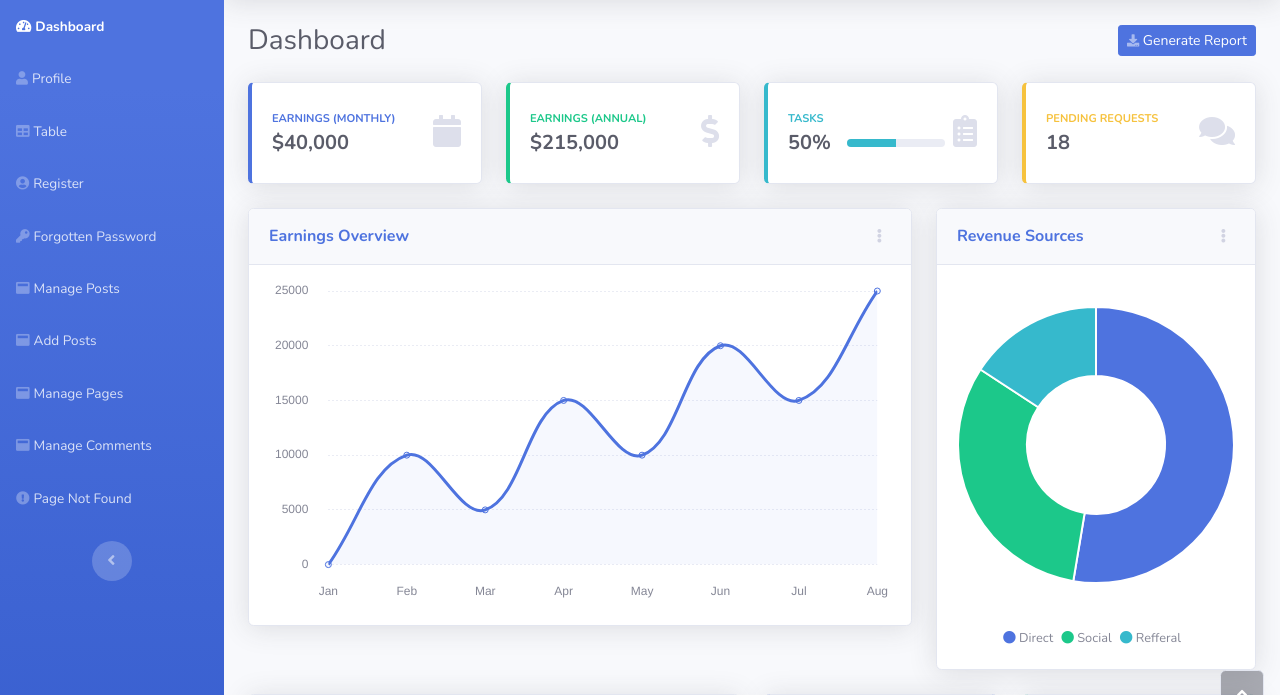
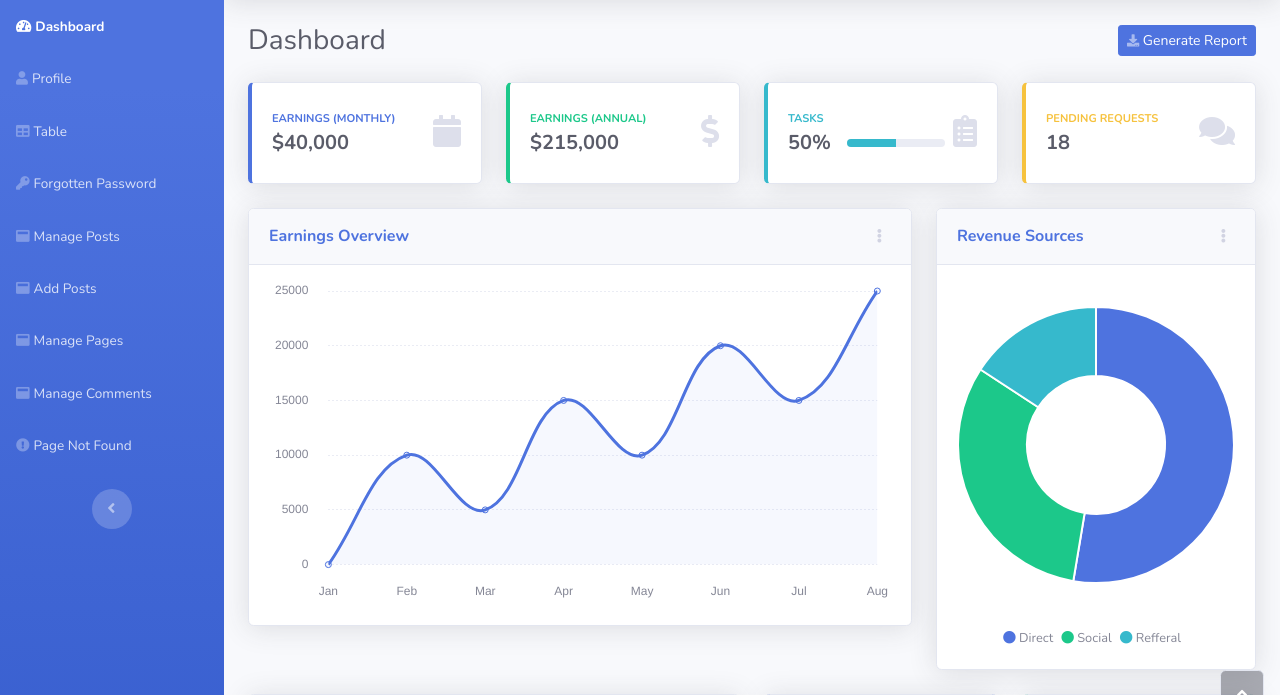
Before and after one commit to ashraf-kabir/personal-blog, a PHP site: page /admin/index.php in a window 1280 px wide. Shown: the part 70-765 px from the top of the page. Run offline with PHP 8.4, Linux system fonts and the light colour scheme; a user stored in the database is signed in; data comes from the database, SQL or seed files in the repository.

Commit message:
Update sidebar.php

```diff
--- a/admin/includes/sidebar.php
+++ b/admin/includes/sidebar.php
@@ -13,8 +13,6 @@
                         class="fas fa-user"></i><span>Profile</span></a></li>
             <li class="nav-item" role="presentation"><a class="nav-link" href="table.php"><i
                         class="fas fa-table"></i><span>Table</span></a></li>
-            <li class="nav-item" role="presentation"><a class="nav-link" href="register.php"><i
-                        class="fas fa-user-circle"></i><span>Register</span></a></li>
             <li class="nav-item" role="presentation"><a class="nav-link" href="forgot-password.php"><i
                         class="fas fa-key"></i><span>Forgotten Password</span></a></li>
             <li class="nav-item" role="presentation"><a class="nav-link" href="manage-posts.php"><i
```
